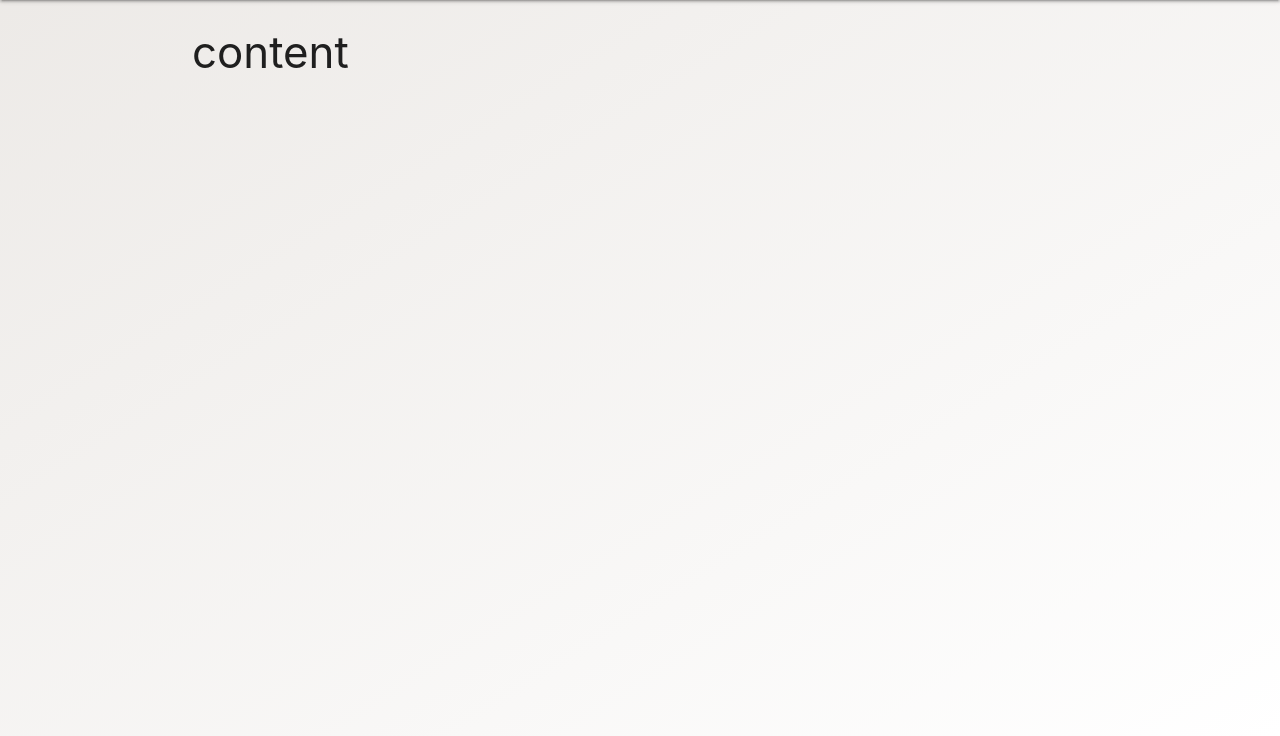
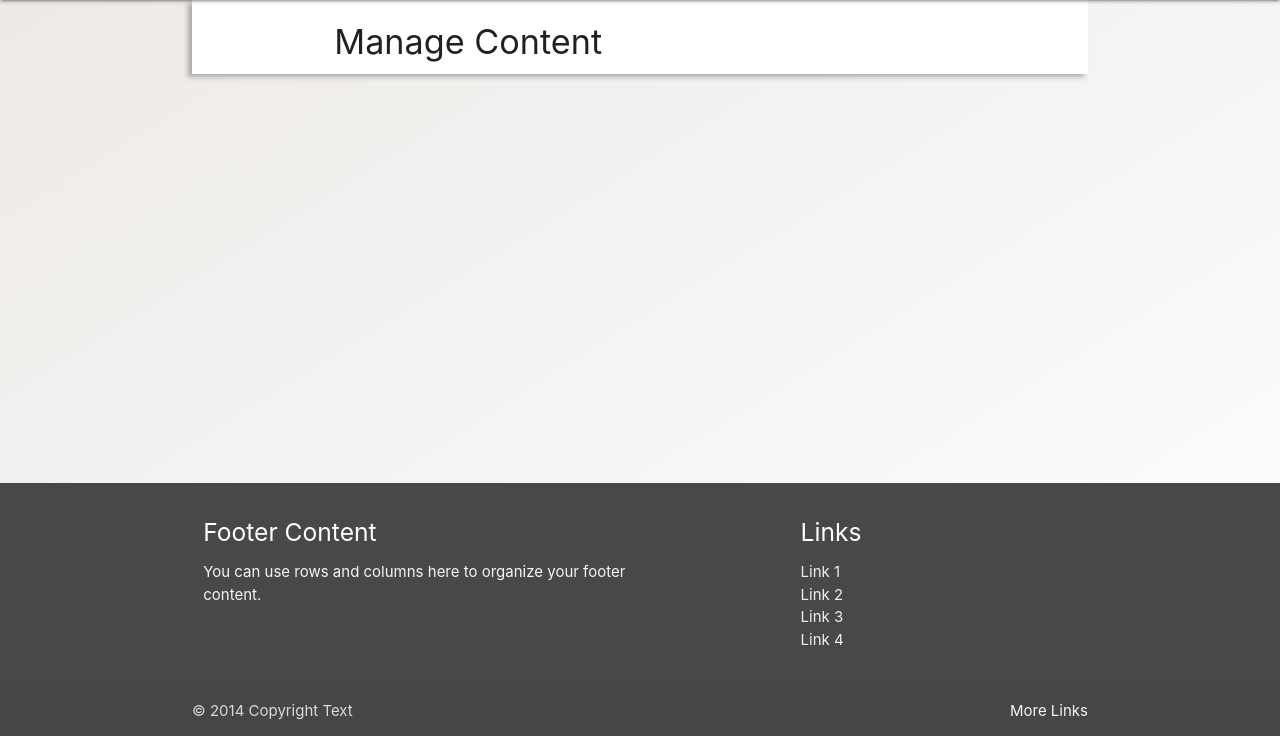
Before and after one commit to mkempinsky/php-cms, a PHP site: page /content.php in a window 1280 px wide. Shown: the part 64-800 px from the top of the page. Run offline with PHP 8.4, Linux system fonts and the light colour scheme; some libraries are stand-ins or nearby versions.

Commit message:
includes

```diff
--- a/content.php
+++ b/content.php
@@ -1,12 +1,12 @@
-<html>
-	<head>
-		<title>php-cms-content</title>
-		<?php include('inc/head.php'); ?>
-	</head>
-	<body>
-		<?php include('inc/nav.php'); ?>
-		<div class="container">
-			<h3>content</h3>
+<?php include('inc/head.php') ?>
+<?php require_once('inc/functions.php'); ?>
+<div class="container">
+	<div class="row">
+		<div class="main_content col m12">
+			<div class="container">
+				<h4>Manage Content</h4>
+			</div>
 		</div>
-	</body>
-</html>
+	</div>
+</div>
+<?php include('inc/footer.php') ?>
--- a/inc/footer.php
+++ b/inc/footer.php
@@ -24,3 +24,5 @@
             </div>
           </div>
         </footer>
+  </body>
+</html>
--- /dev/null
+++ b/inc/functions.php
@@ -0,0 +1,3 @@
+<?php
+
+// this file is where to store all basic functions
--- a/inc/head.php
+++ b/inc/head.php
@@ -1,2 +1,8 @@
-<link rel="stylesheet" href="../bower_components/materialize/dist/css/materialize.min.css">
-<link rel="stylesheet" href="../css/custom.css">
+<html>
+	<head>
+		<title>php-cms</title>
+		<link rel="stylesheet" href="../bower_components/materialize/dist/css/materialize.min.css">
+		<link rel="stylesheet" href="../css/custom.css">
+	</head>
+	<body>
+	<?php include('nav.php'); ?>
```
Also changed, not shown: staff.php (+4 -11 lines).
